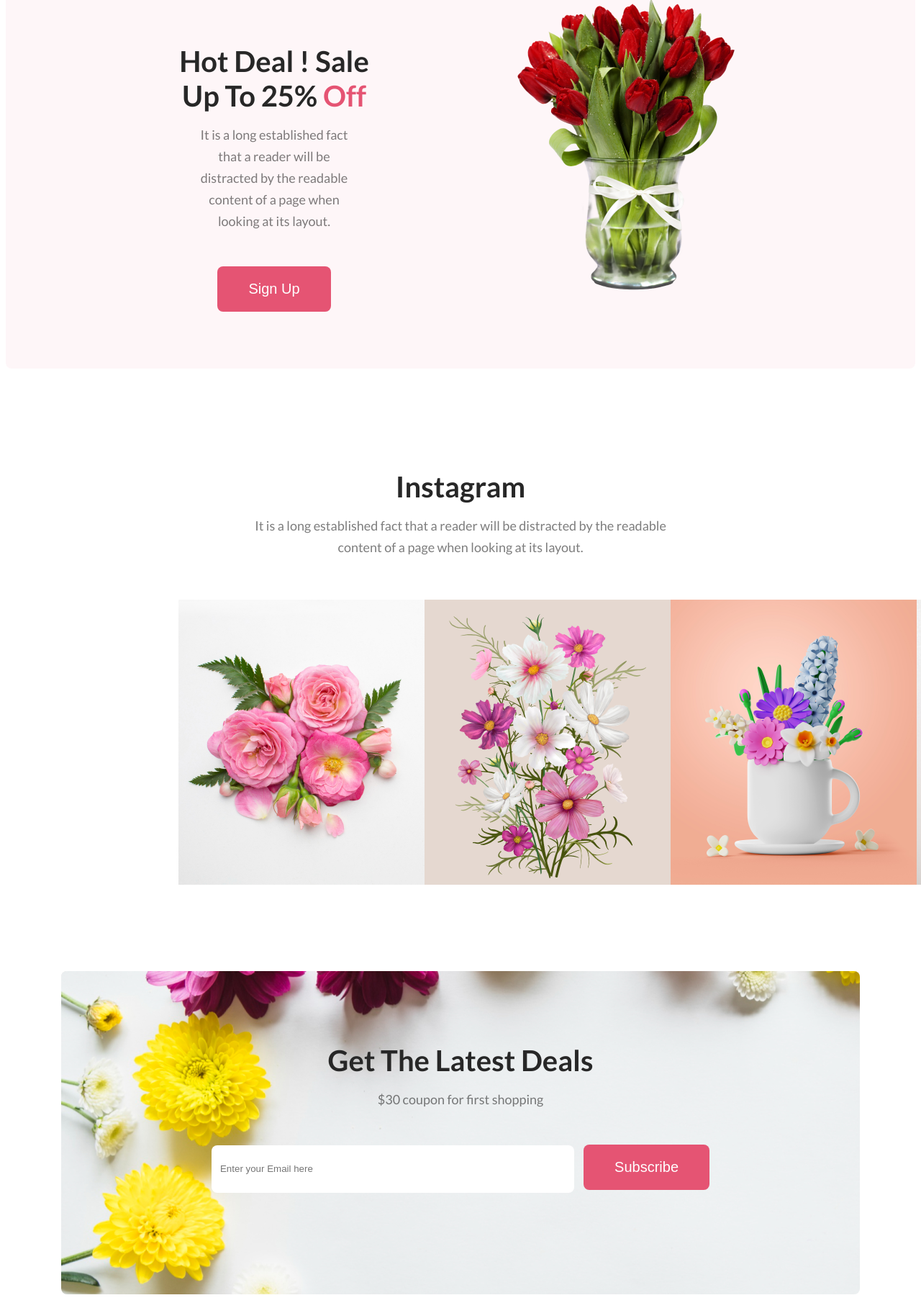
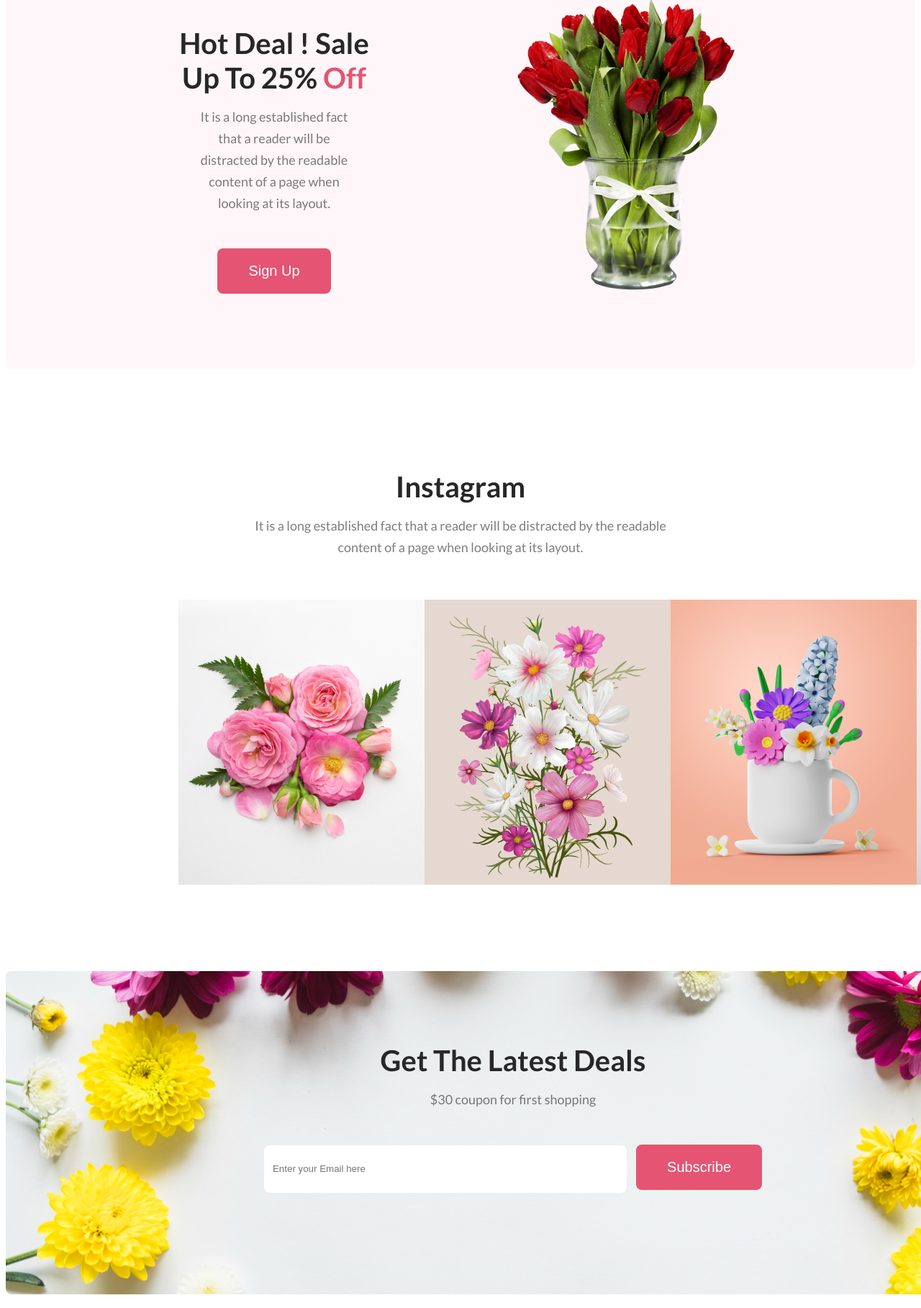
Before and after one commit to IsabellaCS50/flower-shop-2023, a plain HTML site: page index.html in a window 1280 px wide. Shown: the part 2543-4360 px from the top of the page at 72% size. Drawn offline with Linux system fonts and the light colour scheme.

Commit message:
finalised the code

```diff
--- a/style.css
+++ b/style.css
@@ -149,7 +149,6 @@
     align-items: center;
     justify-content: space-around;
     padding: 0px 150px 0px 150px;
-
     border-radius: 8px;
     background: rgba(39, 39, 39, 0.05);
 }
@@ -165,7 +164,6 @@
     align-items: center;
     padding-top: 100px;
     padding-bottom: 100px;
-
 }
 
 .the-pictures{
@@ -175,7 +173,7 @@
 /* Hot deals section styles */
 
 .deals-content{
-    max-width: 600px;
+    max-width: 650px;
     margin: 0 auto;
     /* align-items: center; */
 }
@@ -198,7 +196,7 @@
 
 .deals-btn{
     text-align: center;
-    padding-bottom: 50px;
+    padding-bottom: 100px;
 }
 
 /* instagram section styles */
@@ -240,7 +238,7 @@
     /* background-image: url('./Flower Asset/Rectangle\ 9.png'); */
     border-radius: 8px;
     background: url('./Flower Asset/Rectangle\ 9.png'), lightgray 0px -203.444px / 100% 213.755% no-repeat;
-    width: 1110px;
+    width: 1410px;
     height: 449px;
     margin: 120px auto;
 }
```
